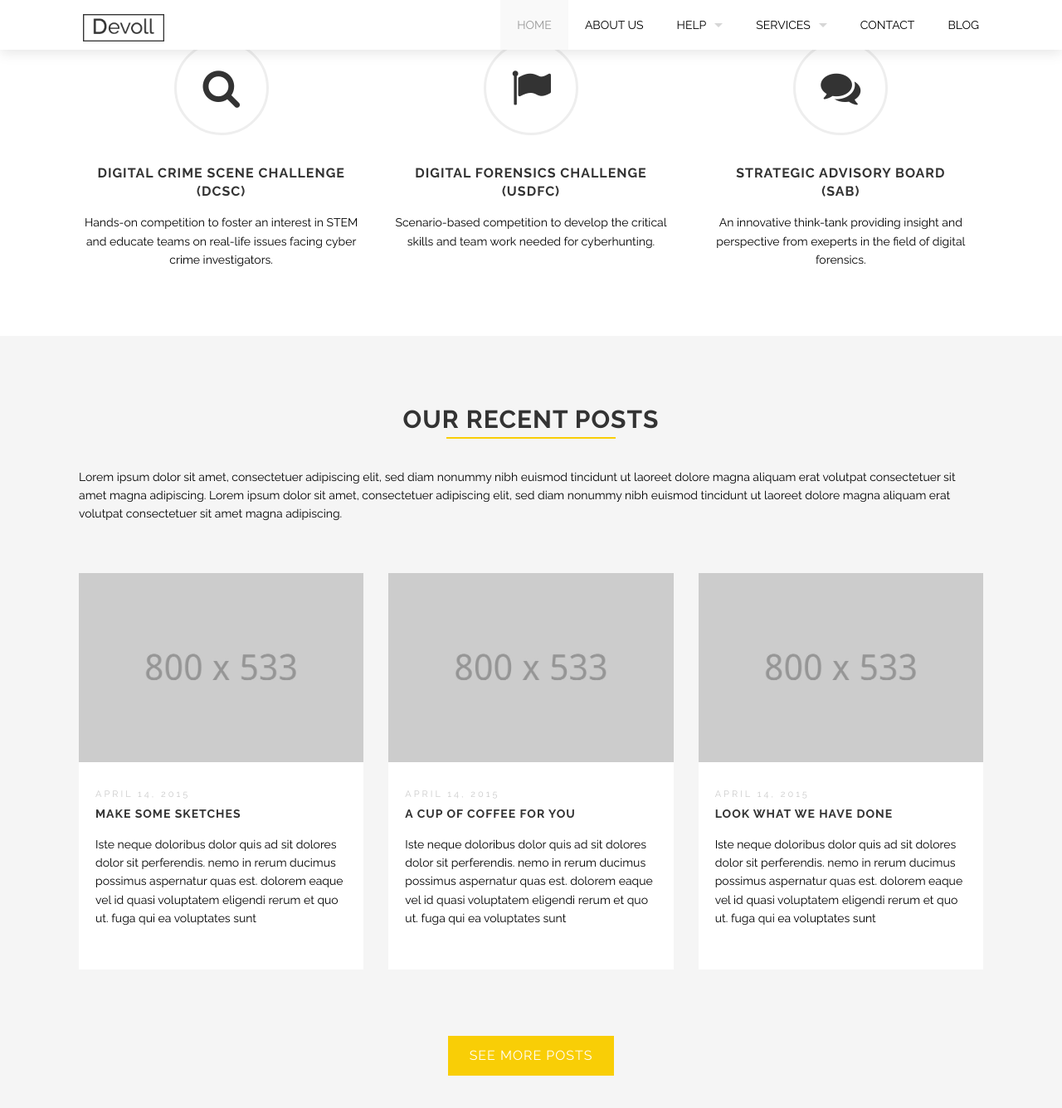
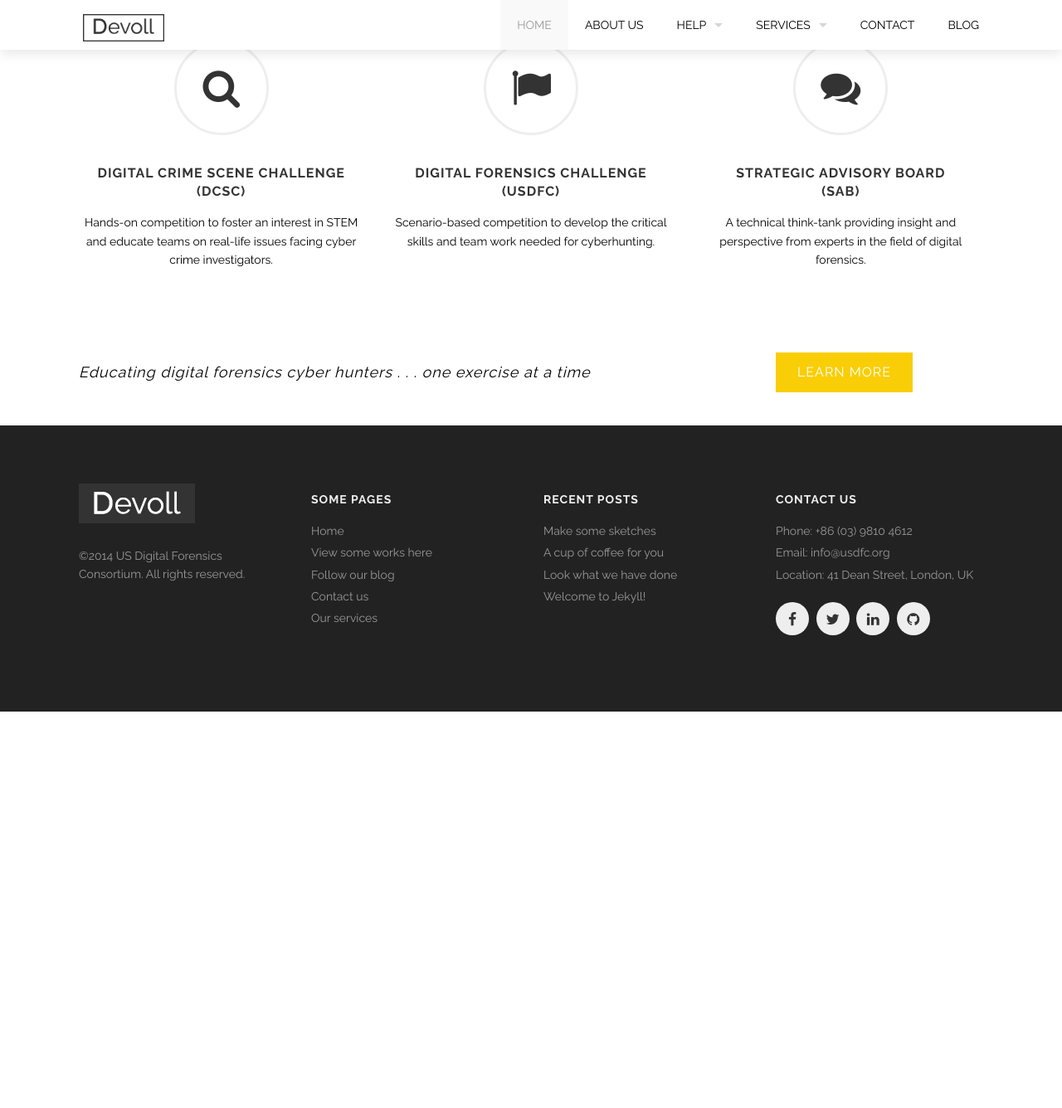
Before and after one commit to USDFC/usdfc.github.io, a Jekyll site: the page built from index.html, in a window 1280 px wide and 1400 px high, scrolled down 1050 px. Shown: the top 1336 px of the window at 83% size. Built offline with Jekyll 4.4.1, drawn with Linux system fonts in a browser that asks for light colours; nearby versions of some CDN libraries; library files that are not in the unit come from our copies; after the commit the page ends 1908 px from its top, so only the background shows below that; some of the changed text lies outside the part shown.

Commit message:
Finishing cleanup of front page

```diff
--- a/index.html
+++ b/index.html
@@ -107,7 +107,7 @@ slides:
 <div class="full">
   <div class='row'>
     <div class='large-12 columns'>
-      {% include section-header.html title="Inspiring the Next Cyberhunters" %}
+      {% include section-header.html title="Inspiring the Next Cyber Hunters" %}
       <div class='spacing'></div>
       <p>
          The Digital Forensics Consortium (DFC) is non-profit organization created to educate students, private sector entities, and government organizations about digtial forensics and promote its value.  We leverage the vast intellect of our Board of Directors - comprised of some of the industry's foremost experts - to mature and invest in the future of this critical capability. Through our challenge programs, we strive to inspire and invest in our Science, Technology, Engineering, and  Mathematics (STEM) communities with academia and industry.
@@ -143,7 +143,7 @@ slides:
         include icon-text.html
         title='Strategic Advisory Board'
         abbrivation='SAB'
-        desc='An innovative think-tank providing insight and perspective from exeperts in the field of digital forensics.'
+        desc='A technical think-tank providing insight and perspective from experts in the field of digital forensics.'
         icon_class='fa fa-comments'
         delay='200'
         shape_class='icon-text-circle'
@@ -152,76 +152,12 @@ slides:
   </div>
 </div>
 
-<div class="spacing"></div>
-
-<div class='full' style='background: #f5f5f5'>
-  <div class='row'>
-    <div class='large-12 columns'>
-      {% include section-header.html title="Our recent posts" %}
-      <div class='spacing'></div>
-      <p>
-        Lorem ipsum dolor sit amet, consectetuer adipiscing elit, sed diam nonummy nibh euismod tincidunt ut laoreet dolore magna aliquam erat volutpat consectetuer sit amet magna adipiscing. Lorem ipsum dolor sit amet, consectetuer adipiscing elit, sed diam nonummy nibh euismod tincidunt ut laoreet dolore magna aliquam erat volutpat consectetuer sit amet magna adipiscing.
-      </p>
-      <div class='two spacing'></div>
-    </div>
-  </div>
-
-  <div class='row'>
-    {% for post in site.posts %}
-      {% if forloop.index > 3 %}
-        {% break %}
-      {% endif %}
-
-      <div class='large-4 medium-4 columns'>
-        <div class='mod modBlogPost'>
-          {% for image in post.images %}
-            {% unless forloop.first %}
-              {% break %}
-            {% endunless %}
-            <a href="{{post.url}}"><img alt="" src="{{image}}" /></a>
-          {% endfor %}
-          <div class='content'>
-            <p class='date'>{{post.date | date: "%B %d, %Y" }}</p>
-            <h4><a href="#">{{post.title}}</a></h4>
-            <p>{{post.excerpt}}</p>
-            <!--
-              <div class="tags">
-                {% for cat in post.categories %}
-                  <a href="#">{{cat | capitalize}}</a>
-                  {% unless forloop.last %}
-                    ,
-                  {% endunless %}
-                {% endfor %}
-              </div>
-            -->
-          </div>
-        </div>
-      </div>
-
-    {% endfor %}
-
-  </div>
-
-
-  <div class='two spacing'></div>
-  <div class='row'>
-    <div class='large-12 columns'>
-      <p class='centered-text'>
-        <a class='button' href='blog.html'>See more posts</a>
-      </p>
-    </div>
-  </div>
-  <div class='two spacing'></div>
-
-</div>
-
-
 <div class='full no-padding' style='background: #fff'>
   <div class='two spacing'></div>
   <div class='mod modCallToAction'>
     <div class='row'>
       <div class='medium-9 large-9 columns'>
-        <p>Like what you see here? Checkout this theme and start to build your site immediately.</p>
+        <p>Educating digital forensics cyber hunters . . . one exercise at a time</p>
       </div>
       <div class='medium-3 large-3 columns'>
         <a class='button' href='http://themeforest.net/user/honryou/portfolio?ref=honryou'>Learn more</a>
```
